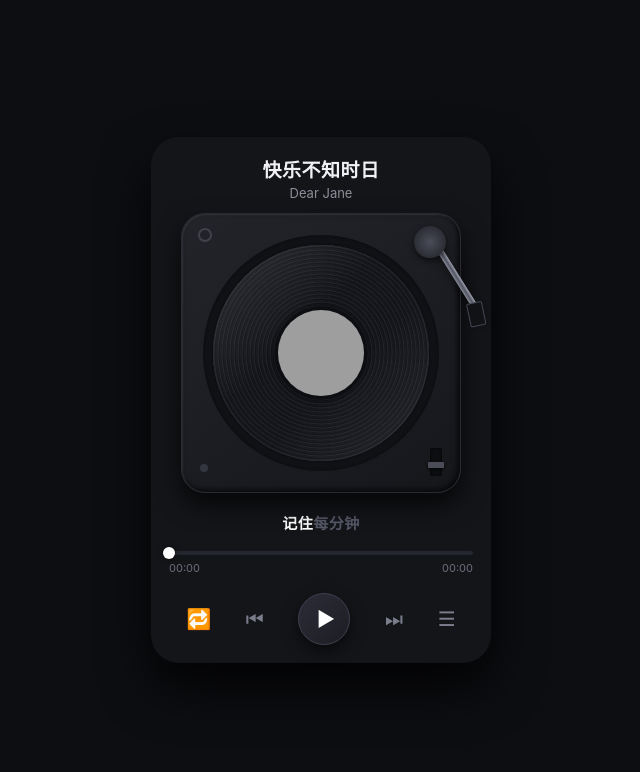
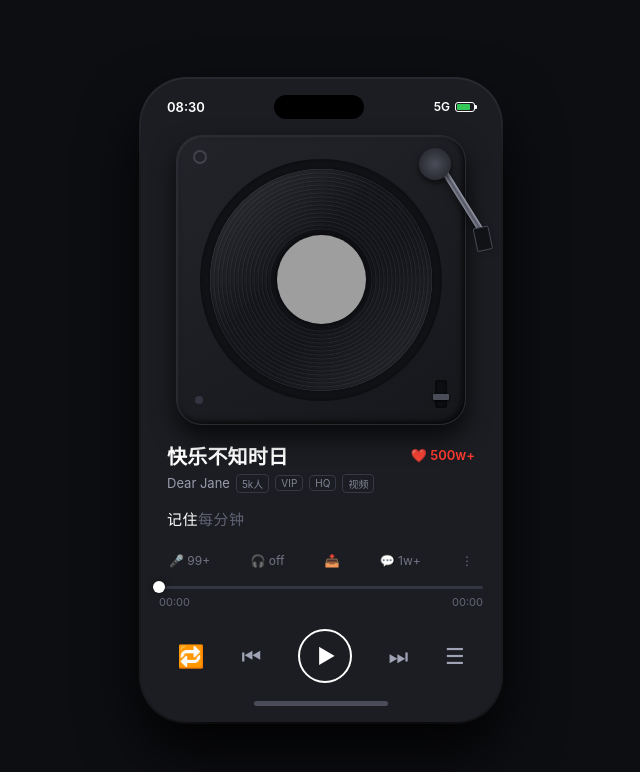
Before and after one commit to kkk33lot/kkk33lot.github.io, a plain HTML site: page index.html in a window 1280 px wide. Shown: the whole page, without its empty margins (319-959 px from the left). Drawn offline with Linux system fonts and the light colour scheme; grey boxes are pictures that could not be loaded.

Commit message:
Update index.html

```diff
--- a/index.html
+++ b/index.html
@@ -17,47 +17,85 @@
       justify-content: center;
       align-items: center;
       min-height: 100vh;
-      font-family: -apple-system, BlinkMacSystemFont, "Segoe UI", "PingFang SC", sans-serif;
+      font-family: -apple-system, BlinkMacSystemFont, "SF Pro Display", "PingFang SC", "Helvetica Neue", sans-serif;
       color: #ffffff;
-      padding: 10px;
+      padding: 20px 10px;
     }
 
-    /* 播放器卡片整体 */
-    .player-card {
-      width: 340px;
-      background: #141519;
-      border-radius: 28px;
-      box-shadow: 0 25px 50px rgba(0, 0, 0, 0.85);
-      padding: 18px;
+    /* ====== iPhone 手机外壳 ====== */
+    .phone-container {
+      width: 360px;
+      background: #1c1d22;
+      border-radius: 46px;
+      box-shadow: 0 30px 60px rgba(0, 0, 0, 0.9), 0 0 0 2px #2d2f36;
+      padding: 12px 18px 16px;
+      position: relative;
+      overflow: hidden;
+      display: flex;
+      flex-direction: column;
+    }
+
+    /* iPhone 顶栏状态栏 & 灵动岛 */
+    .status-bar {
+      display: flex;
+      justify-content: space-between;
+      align-items: center;
+      height: 32px;
+      padding: 0 8px;
+      font-size: 13px;
+      font-weight: 600;
+      color: #ffffff;
+      z-index: 20;
+    }
+
+    .dynamic-island {
+      width: 90px;
+      height: 24px;
+      background: #000000;
+      border-radius: 12px;
+      margin: 0 auto;
+    }
+
+    .status-right {
+      display: flex;
+      align-items: center;
+      gap: 5px;
+      font-size: 12px;
+    }
+
+    .battery-icon {
+      width: 20px;
+      height: 10px;
+      border: 1px solid #ffffff;
+      border-radius: 3px;
+      padding: 1px;
+      display: inline-block;
       position: relative;
     }
-
-    /* 顶部状态与歌曲信息 */
-    .song-header {
-      margin-bottom: 12px;
-      text-align: center;
+    .battery-icon::after {
+      content: "";
+      position: absolute;
+      right: -3px;
+      top: 2px;
+      width: 2px;
+      height: 4px;
+      background: #ffffff;
+      border-radius: 0 1px 1px 0;
+    }
+    .battery-level {
+      width: 80%;
+      height: 100%;
+      background: #34c759;
+      border-radius: 1px;
     }
 
-    .song-title {
-      font-size: 19px;
-      font-weight: 700;
-      color: #f0f0f5;
-      letter-spacing: 0.5px;
-    }
-
-    .song-artist {
-      font-size: 13px;
-      color: #8e8e99;
-      margin-top: 3px;
-    }
-
-    /* ====== 图二同款：精美黑胶唱机台座 ====== */
+    /* ====== 精美黑胶唱机台座（保持上一版样式） ====== */
     .turntable-deck {
-      width: 280px;
-      height: 280px;
-      margin: 0 auto 16px;
+      width: 290px;
+      height: 290px;
+      margin: 12px auto 16px;
       background: linear-gradient(145deg, #23242a, #16171b);
-      border-radius: 24px;
+      border-radius: 26px;
       box-shadow:
         inset 1px 1px 2px rgba(255, 255, 255, 0.1),
         inset -2px -2px 6px rgba(0, 0, 0, 0.8),
@@ -69,7 +107,6 @@
       border: 1px solid #2a2b32;
     }
 
-    /* 左上角品牌/标志细节 */
     .deck-logo {
       position: absolute;
       top: 14px;
@@ -81,7 +118,6 @@
       opacity: 0.6;
     }
 
-    /* 右下角推子细节 */
     .deck-slider {
       position: absolute;
       bottom: 16px;
@@ -104,7 +140,6 @@
       box-shadow: 0 1px 3px rgba(0,0,0,0.8);
     }
 
-    /* 左下角指示灯 */
     .deck-power-led {
       position: absolute;
       bottom: 20px;
@@ -120,10 +155,9 @@
       box-shadow: 0 0 8px #30d158;
     }
 
-    /* 唱片托盘凹槽 */
     .platter-dish {
-      width: 236px;
-      height: 236px;
+      width: 242px;
+      height: 242px;
       border-radius: 50%;
       background: radial-gradient(circle, #0e0f12 0%, #1a1b21 70%, #0a0b0d 100%);
       box-shadow: inset 0 0 15px rgba(0, 0, 0, 0.9), 0 0 2px rgba(255,255,255,0.05);
@@ -133,10 +167,9 @@
       position: relative;
     }
 
-    /* 黑胶唱片本体（带有逼真唱片纹理） */
     .vinyl-record {
-      width: 216px;
-      height: 216px;
+      width: 222px;
+      height: 222px;
       border-radius: 50%;
       background:
         repeating-radial-gradient(
@@ -153,7 +186,6 @@
       position: relative;
     }
 
-    /* 光泽反射效果 */
     .vinyl-record::before {
       content: "";
       position: absolute;
@@ -178,10 +210,9 @@
       animation: spinVinyl 12s linear infinite;
     }
 
-    /* 保持原头像不变（中间贴纸） */
     .record-cover {
-      width: 92px;
-      height: 92px;
+      width: 95px;
+      height: 95px;
       border-radius: 50%;
       border: 3px solid #0d0e11;
       object-fit: cover;
@@ -189,7 +220,6 @@
       z-index: 2;
     }
 
-    /* 精美金属唱针组 */
     .tonearm-base {
       position: absolute;
       top: 12px;
@@ -207,7 +237,7 @@
       top: 16px;
       right: 28px;
       width: 6px;
-      height: 105px;
+      height: 108px;
       background: linear-gradient(to right, #8a8d9b, #525461, #a1a4b3);
       border-radius: 3px;
       transform-origin: 3px 3px;
@@ -217,7 +247,6 @@
       z-index: 9;
     }
 
-    /* 唱头弯角与唱头 */
     .tonearm-arm::after {
       content: "";
       position: absolute;
@@ -235,55 +264,121 @@
       transform: rotate(6deg);
     }
 
-    /* 歌词区域 */
-    .lyrics-box {
-      height: 26px;
+    /* ====== 手机播放器信息区域 ====== */
+    .song-info-section {
+      padding: 0 8px;
+      margin-bottom: 8px;
+    }
+
+    .song-title-row {
+      display: flex;
+      justify-content: space-between;
+      align-items: center;
+      margin-bottom: 4px;
+    }
+
+    .song-title {
+      font-size: 20px;
+      font-weight: 700;
+      color: #ffffff;
+      letter-spacing: 0.2px;
+    }
+
+    .like-badge {
+      color: #ff3b30;
+      font-size: 13px;
+      font-weight: 600;
       display: flex;
       align-items: center;
-      justify-content: center;
+      gap: 3px;
+    }
+
+    .artist-row {
+      display: flex;
+      align-items: center;
+      gap: 6px;
+      margin-bottom: 12px;
+    }
+
+    .artist-name {
+      font-size: 13px;
+      color: #9a9cae;
+    }
+
+    .tag-badge {
+      font-size: 10px;
+      color: #818496;
+      border: 1px solid #363845;
+      padding: 1px 5px;
+      border-radius: 4px;
+    }
+
+    /* 歌词动态显示 */
+    .lyrics-container {
+      height: 28px;
+      display: flex;
+      align-items: center;
       margin-bottom: 12px;
       overflow: hidden;
     }
 
-    .lyric-line {
+    .lyric-text {
       font-size: 15px;
-      font-weight: 600;
+      font-weight: 500;
       letter-spacing: 0.5px;
       background: linear-gradient(
         to right,
         #ffffff var(--lyric-progress, 0%),
-        #555866 var(--lyric-progress, 0%)
+        #5f6273 var(--lyric-progress, 0%)
       );
       -webkit-background-clip: text;
       -webkit-text-fill-color: transparent;
       transition: opacity 0.3s ease;
     }
 
+    /* 快捷小图标栏 */
+    .quick-tools {
+      display: flex;
+      justify-content: space-between;
+      align-items: center;
+      padding: 0 10px;
+      margin-bottom: 14px;
+      color: #727585;
+      font-size: 12px;
+    }
+
+    .tool-item {
+      display: flex;
+      align-items: center;
+      gap: 4px;
+      cursor: pointer;
+    }
+
     /* 可拖拽滑动进度条 */
-    .progress-container {
-      margin-bottom: 14px;
+    .progress-section {
+      margin-bottom: 16px;
       cursor: pointer;
       padding: 4px 0;
     }
 
-    .progress-bar {
+    .progress-track {
       width: 100%;
-      height: 4px;
-      background: #252730;
+      height: 3px;
+      background: #333542;
       position: relative;
       border-radius: 2px;
     }
 
-    .progress-current {
+    .progress-fill {
       width: 0%;
       height: 100%;
-      background: linear-gradient(90deg, #3b82f6, #60a5fa);
+      background: #ffffff;
       border-radius: 2px;
     }
 
-    .progress-dot {
+    .progress-knob {
       position: absolute;
-      top: -4px;
+      top: -4.5px;
       left: 0%;
       width: 12px;
       height: 12px;
@@ -293,38 +388,38 @@
       box-shadow: 0 0 6px rgba(0,0,0,0.5);
     }
 
-    .time-stamps {
+    .time-display {
       display: flex;
       justify-content: space-between;
       font-size: 11px;
-      color: #6b6d7c;
+      color: #646777;
       margin-top: 6px;
     }
 
-    /* 底部按钮 */
-    .controls-wrapper {
+    /* 播放控制层 */
+    .controls-bar {
       display: flex;
       justify-content: space-around;
       align-items: center;
+      margin-bottom: 10px;
     }
 
-    .ctrl-btn {
-      font-size: 20px;
-      color: #7b7d8c;
+    .icon-btn {
+      font-size: 22px;
+      color: #a0a3b5;
       cursor: pointer;
       user-select: none;
       transition: color 0.2s;
     }
 
-    .ctrl-btn:hover {
+    .icon-btn:hover {
       color: #ffffff;
     }
 
-    .play-btn {
-      width: 52px;
-      height: 52px;
-      background: linear-gradient(135deg, #2b2c36, #1c1d24);
-      border: 1px solid #3d3f4d;
+    .play-main-btn {
+      width: 54px;
+      height: 54px;
+      border: 2px solid #ffffff;
       border-radius: 50%;
       display: flex;
       align-items: center;
@@ -333,22 +428,35 @@
       font-size: 20px;
       cursor: pointer;
       user-select: none;
-      box-shadow: 0 6px 15px rgba(0, 0, 0, 0.6);
       padding-left: 3px;
-      transition: transform 0.1s, border-color 0.2s;
+      transition: transform 0.1s;
     }
 
-    .play-btn:active {
-      transform: scale(0.95);
+    .play-main-btn:active {
+      transform: scale(0.94);
+    }
+
+    /* iPhone 底部指示条 Home Bar */
+    .home-indicator {
+      width: 134px;
+      height: 5px;
+      background: #6a6d7d;
+      border-radius: 3px;
+      margin: 8px auto 0;
+      opacity: 0.6;
     }
   </style>
 </head>
 <body>
 
-  <div class="player-card">
-    <div class="song-header">
-      <div class="song-title">快乐不知时日</div>
-      <div class="song-artist">Dear Jane</div>
+  <div class="phone-container">
+    <div class="status-bar">
+      <span>08:30</span>
+      <div class="dynamic-island"></div>
+      <div class="status-right">
+        <span>5G</span>
+        <div class="battery-icon"><div class="battery-level"></div></div>
+      </div>
     </div>
 
     <div class="turntable-deck">
@@ -369,28 +477,52 @@
       </div>
     </div>
 
-    <div class="lyrics-box">
-      <span class="lyric-line" id="lyricLine" style="--lyric-progress: 40%;">记住每分钟</span>
+    <div class="song-info-section">
+      <div class="song-title-row">
+        <span class="song-title">快乐不知时日</span>
+        <span class="like-badge">❤️ 500w+</span>
+      </div>
+      <div class="artist-row">
+        <span class="artist-name">Dear Jane</span>
+        <span class="tag-badge">5k人</span>
+        <span class="tag-badge">VIP</span>
+        <span class="tag-badge">HQ</span>
+        <span class="tag-badge">视频</span>
+      </div>
+
+      <div class="lyrics-container">
+        <span class="lyric-text" id="lyricLine" style="--lyric-progress: 40%;">记住每分钟</span>
+      </div>
     </div>
 
-    <div class="progress-container" id="progressArea">
-      <div class="progress-bar">
-        <div class="progress-current" id="progressCurrent"></div>
-        <div class="progress-dot" id="progressDot"></div>
+    <div class="quick-tools">
+      <div class="tool-item">🎤 99+</div>
+      <div class="tool-item">🎧 off</div>
+      <div class="tool-item">📥</div>
+      <div class="tool-item">💬 1w+</div>
+      <div class="tool-item">⋮</div>
+    </div>
+
+    <div class="progress-section" id="progressArea">
+      <div class="progress-track">
+        <div class="progress-fill" id="progressCurrent"></div>
+        <div class="progress-knob" id="progressDot"></div>
       </div>
-      <div class="time-stamps">
+      <div class="time-display">
         <span id="currentTime">00:00</span>
         <span id="durationTime">00:00</span>
       </div>
     </div>
 
-    <div class="controls-wrapper">
-      <span class="ctrl-btn">🔁</span>
-      <span class="ctrl-btn">⏮</span>
-      <div class="play-btn" id="playBtn">▶</div>
-      <span class="ctrl-btn">⏭</span>
-      <span class="ctrl-btn">☰</span>
+    <div class="controls-bar">
+      <span class="icon-btn">🔁</span>
+      <span class="icon-btn">⏮</span>
+      <div class="play-main-btn" id="playBtn">▶</div>
+      <span class="icon-btn">⏭</span>
+      <span class="icon-btn">☰</span>
     </div>
+
+    <div class="home-indicator"></div>
   </div>
 
   <audio id="audioPlayer" src="https://ia601601.us.archive.org/21/items/lyhsun/time-flies_%28cut%29.mp3" preload="metadata"></audio>
```
